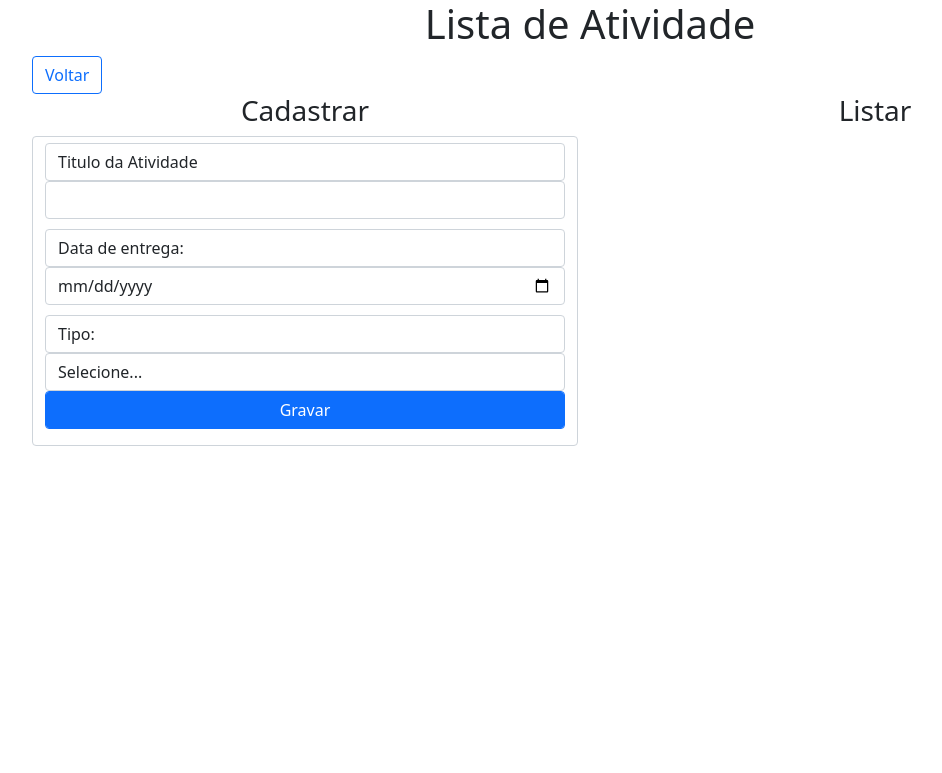
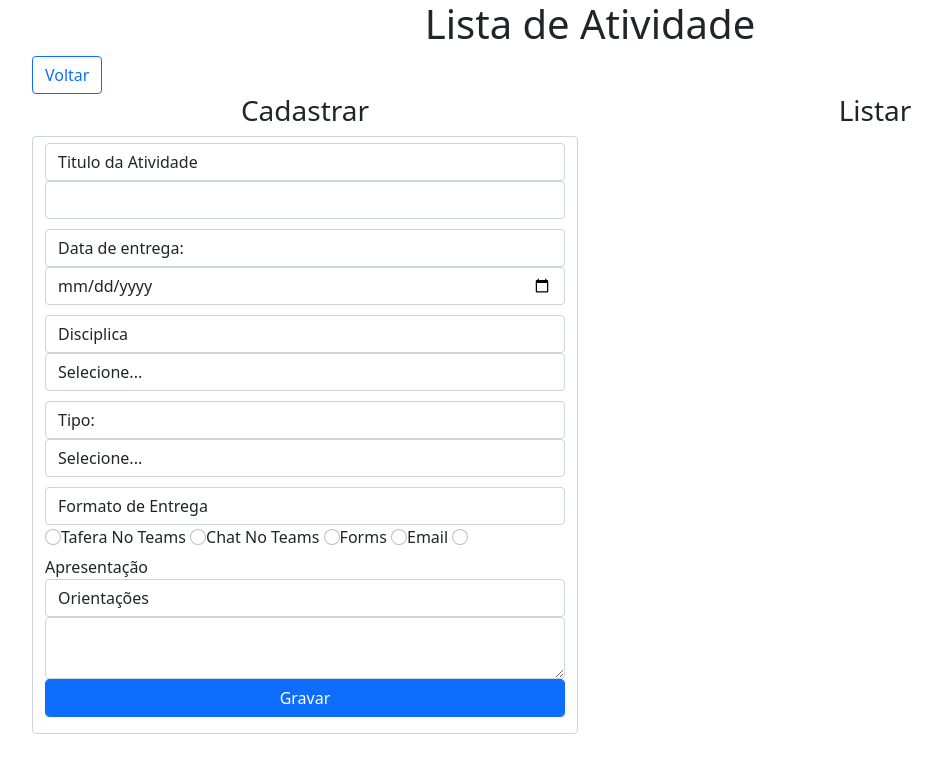
Before and after one commit to HenriqueSoubhia/alulu2tri, a Node server app: template views/atividades.ejs in a window 1280 px wide. Shown: the top 773 px of the page, without its empty margins (50-992 px from the left). Run offline with Node 20, Linux system fonts and the light colour scheme; the template is opened without the code that fills it, so the values that code supplies are empty; some libraries are stand-ins or nearby versions.

Commit message:
Add files via upload

```diff
--- a/assets/css/style.css
+++ b/assets/css/style.css
@@ -1,20 +1,9 @@
-input{
+input, select{
     margin-bottom: 10px;
 }
-
 
 .explosao{
     width: 100%;
     position: absolute;
     top: -80px;
 }
-
-:root{
-    --corPrimaria:#fff;
-    --corSegundaria:#000;
-}
-
-.darkmode{
-    --corPrimaria:#000;
-    --corSegundaria:#fff;
-}
--- a/models/atividades.js
+++ b/models/atividades.js
@@ -7,7 +7,6 @@ const modelo = mongoose.Schema({
     disciplina: String,
     instrucoes: String,
     usuario : String,
-    enviado: { type: Date, default: Date.now }
 })
 
 const atividades = mongoose.model('atividades', modelo)
--- a/views/atividades.ejs
+++ b/views/atividades.ejs
@@ -21,18 +21,44 @@
                 <h3 class="text-center">Cadastrar</h3>
                 <form action="/atividades" method="POST" class="form-control">
                     <input type="hidden" name="id" value="<%=id%>">
-                    <label  for="nome" class="form-control">Titulo da Atividade</label>
-                    <input type="text" name="nome" class="form-control">
+                    <input type="hidden" name="nome" value="<%=nome%>">
+
+                    <label for="nome" class="form-control">Titulo da Atividade</label>
+                    <input type="text" name="titulo" class="form-control">
+
                     <label for="data" class="form-control">Data de entrega:</label>
-                    <input  type="date" name="data" class="form-control">
+                    <input type="date" name="data" class="form-control">
+
+                    <label for="disciplina" class="form-control">Disciplica</label>
+                    <select name="disciplina" class="form-control">
+                        <option value="0">Selecione...</option>
+                        <option value="bio">Biologia</option>
+                        <option value="lp2">Linguagem de Programação</option>
+                        <option value="bd2">Banco de dados</option>
+                        <option value="inw">Internet Web</option>
+                    </select>
+
                     <label for="tipo" class="form-control">Tipo:</label>
-                    <select  name="tipo" class="form-control">
+                    <select name="tipo" class="form-control">
                         <option value="0">Selecione...</option>
                         <option value="ac">AC</option>
                         <option value="at">AT</option>
                         <option value="rec">REC</option>
                         <option value="exame">exame</option>
                     </select>
+
+                    <label for="" class="form-control">Formato de Entrega</label>
+                    <div>
+                        <input type="radio" name="entrega" value="Teams" class="form-check-input" value="">Tafera No
+                        Teams
+                        <input type="radio" name="entrega" value="Chat" class="form-check-input" value="">Chat No Teams
+                        <input type="radio" name="entrega" value="Formulario" class="form-check-input">Forms
+                        <input type="radio" name="entrega" value="Email" class="form-check-input">Email
+                        <input type="radio" name="entrega" value="Apresentacao" class="form-check-input">Apresentação
+                    </div>
+
+                    <label class="form-control">Orientações</label>
+                    <textarea name="orientacoes" class="form-control"></textarea>
                     <input type="submit" value="Gravar" class="form-control btn btn-primary">
                 </form>
             </div>
```
Also changed, not shown: routes/atividades.js (+23 -5 lines), views/index.ejs (+5 -2 lines).
